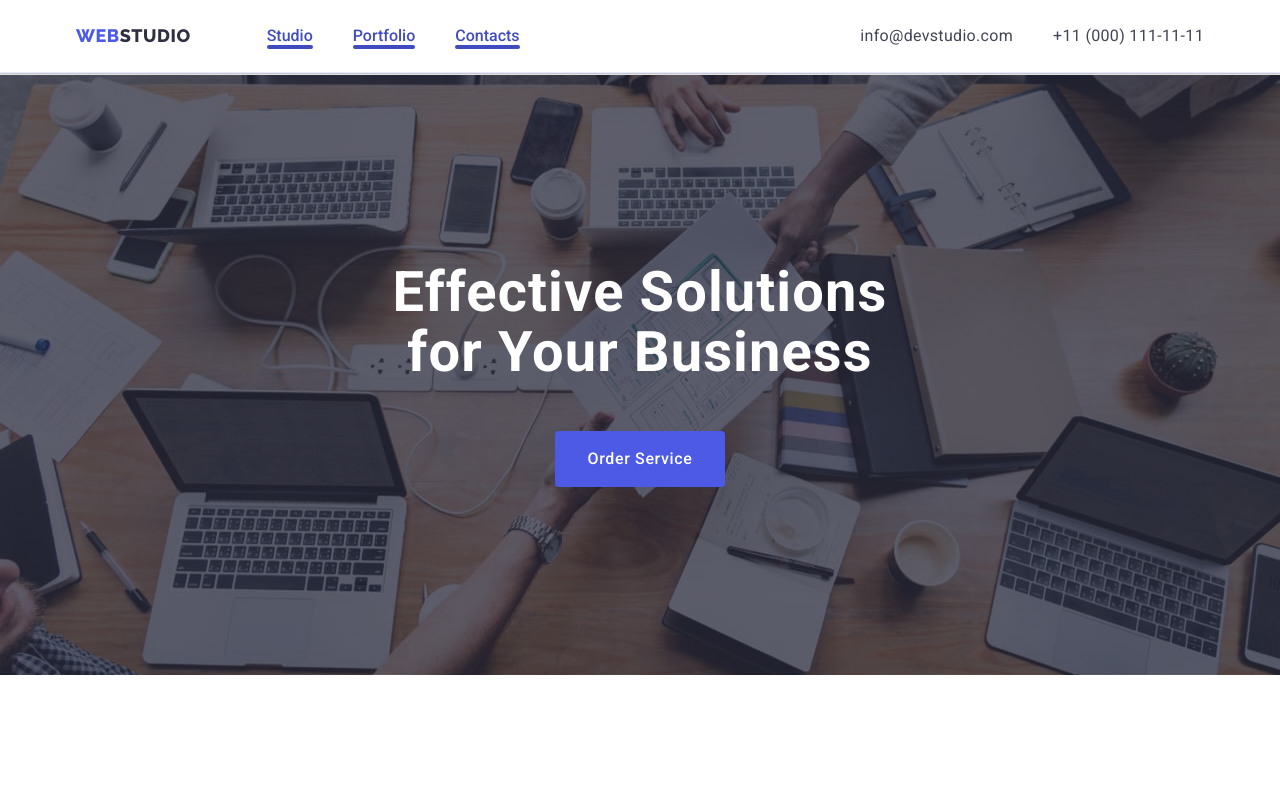
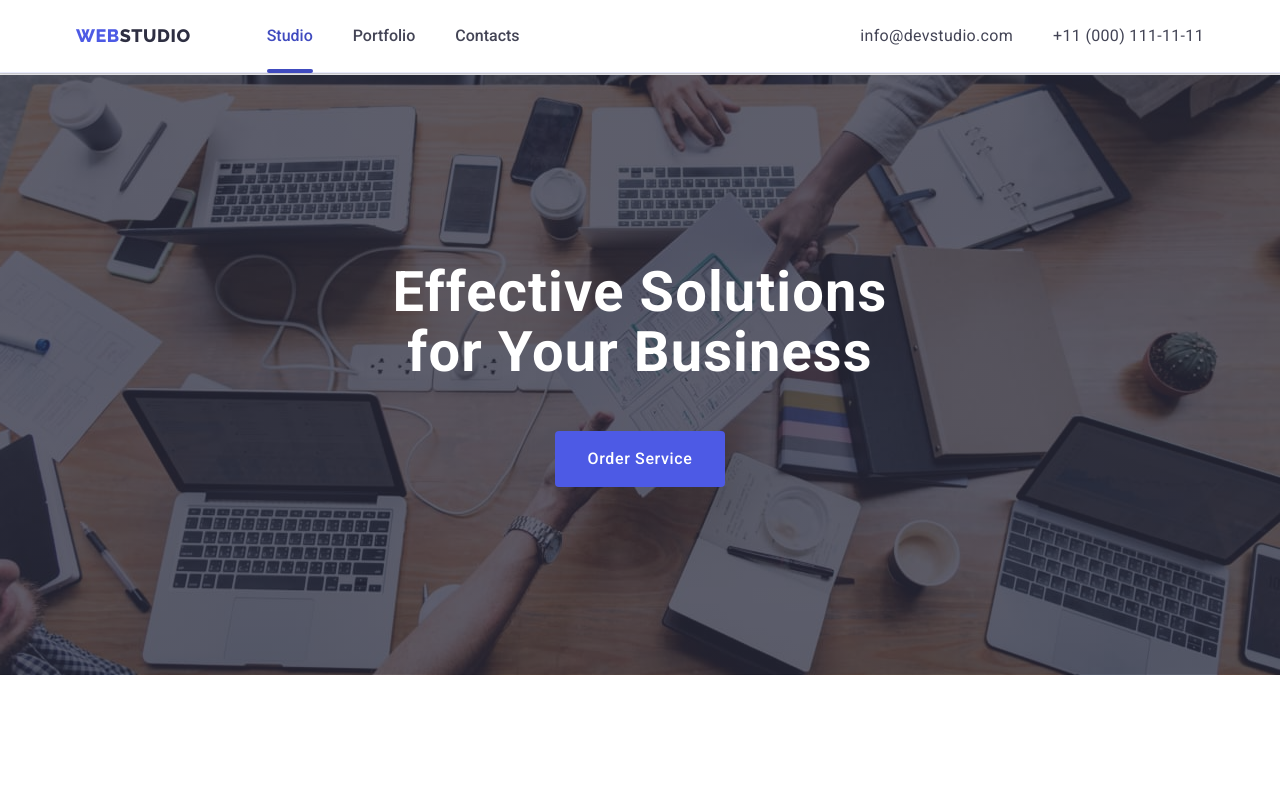
Before and after one commit to AlexandrMon/goit-markup-hw-05, a plain HTML site: page index.html in a window 1280 px wide. Shown: the top 792 px of the page. Drawn offline with nearby package versions, Linux system fonts and the light colour scheme.

Commit message:
finish-20

```diff
--- a/css/style.css
+++ b/css/style.css
@@ -93,44 +93,36 @@ body{ font-family:'Roboto',sans-serif;
 
 .menu{display: flex;
       align-items: center;
-      column-gap: 40px;
-}
+      column-gap: 40px;}
 
-.menu-item{padding-top: 24px;
-           padding-bottom:24px;}
 
 .menu-link {font-weight:500 ;
             font-size:16px;
             line-height: 1.5;
             letter-spacing: 0.02;
+            padding-top: 24px;
+            padding-bottom: 24px;
             position: relative;
+            color: var(--color-four);
+            transition: color var(--transition); }
+.menu .menu-link:hover, menu .menu-link:focus {color: var(--color-six);}
+
+.current-link{position:relative;
               color: var(--color-six);
-            /* color: var(--color-four); */
-            transition: color var(--transition)
-             }
+              transition: color var(--transition);}
 
-.menu-link::after{content:'';
+.current-link::after {
+        content: '';
         position: absolute;
-                  left:0;
+        left: 0;
         display: block;
         width: 100%;
         height: 4px;
         bottom: -1px;
-                  /* bottom: -20px; */
         background-color: var(--color-six);
         border-radius: 2px;
-                  /* opacity: 0; */
-                  transition:transfotm color var(--color-six);
-                  /* transform: scaleX(1);  */
-}
+        transition: transfotm color var(--color-six);}
 
- /* .menu-link:hover::after{opacity: 1; */
-       /* transform: scaleX(1);} */
-
-
-
-
-.menu .menu-link:hover,menu .menu-link:focus {color: var(--color-six);}
 
 .adress{font-style: normal;
         align-items: center;}
--- a/index.html
+++ b/index.html
@@ -21,13 +21,13 @@
        <nav class="nav">
         <a class="logo link" href="./index.html">Web<span class="logo-one">Studio</span></a>
         <ul class="menu list">
-          <li class="menu-item">
-           <a class="menu-link link" href="./index.html">Studio</a>
+          <li>
+           <a class="menu-link link current-link" href="./index.html">Studio</a>
          </li>
-         <li class="menu-item">
+         <li>
           <a class="menu-link link" href="./portfolio.html">Portfolio</a>
          </li>
-         <li class="menu-item">
+         <li>
           <a class="menu-link link" href="">Contacts</a>
          </li>
         </ul>
```
Also changed, not shown: portfolio.html (+4 -4 lines). Lines whose indentation alone changed are shown as unchanged.
